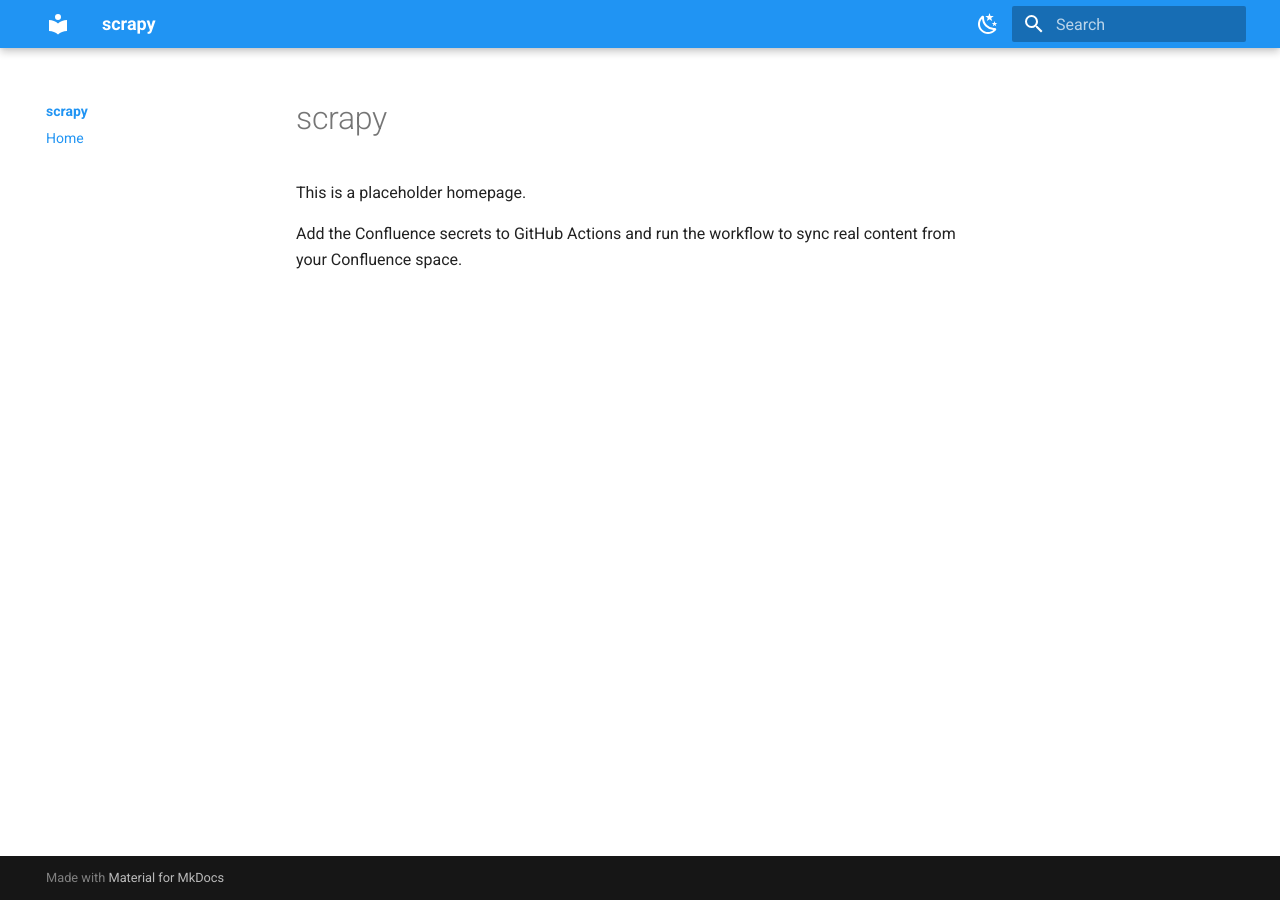
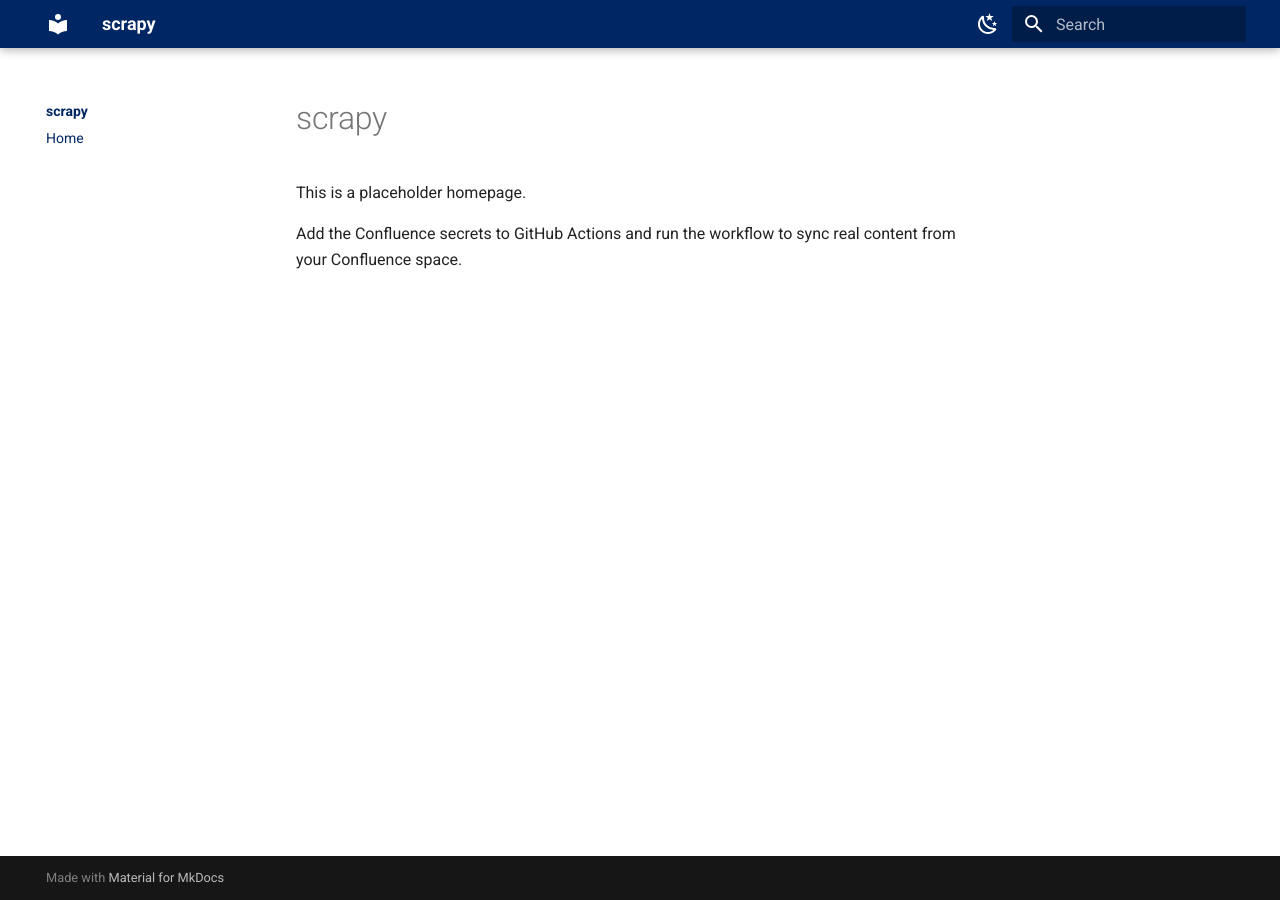
Before and after one commit to oyemello/scrapy, an MkDocs documentation site: the page built from docs/index.md, in a window 1280 px wide. Built offline with MkDocs 1.6.1 and Material for MkDocs 9.7.7, drawn with Linux system fonts in a browser that asks for light colours.

Commit message:
theme: restore deep blue palette via custom colors; re-enable Material light/dark toggle

```diff
--- a/docs/assets/overrides.css
+++ b/docs/assets/overrides.css
@@ -18,6 +18,14 @@
   --md-primary-fg-color--dark: #001a44;    /* darker shade */
   --md-primary-bg-color: #ffffff;
   --md-accent-fg-color: #0d3b8e;
+}
+
+/* Ensure the same deep blue palette is used in dark scheme */
+[data-md-color-scheme="slate"] {
+    --md-primary-fg-color: #002663;
+    --md-primary-fg-color--light: #0d3b8e;
+    --md-primary-fg-color--dark: #001a44;
+    --md-accent-fg-color: #0d3b8e;
 }
 
 .md-header, .md-tabs { background-color: var(--md-primary-fg-color) !important; }
--- a/mkdocs.yml
+++ b/mkdocs.yml
@@ -11,14 +11,14 @@ theme:
     - content.code.copy
   palette:
     - scheme: default
-      primary: blue
-      accent: indigo
+      primary: custom
+      accent: custom
       toggle:
         icon: material/weather-night
         name: Switch to dark mode
     - scheme: slate
-      primary: blue
-      accent: indigo
+      primary: custom
+      accent: custom
       toggle:
         icon: material/weather-sunny
         name: Switch to light mode
```
